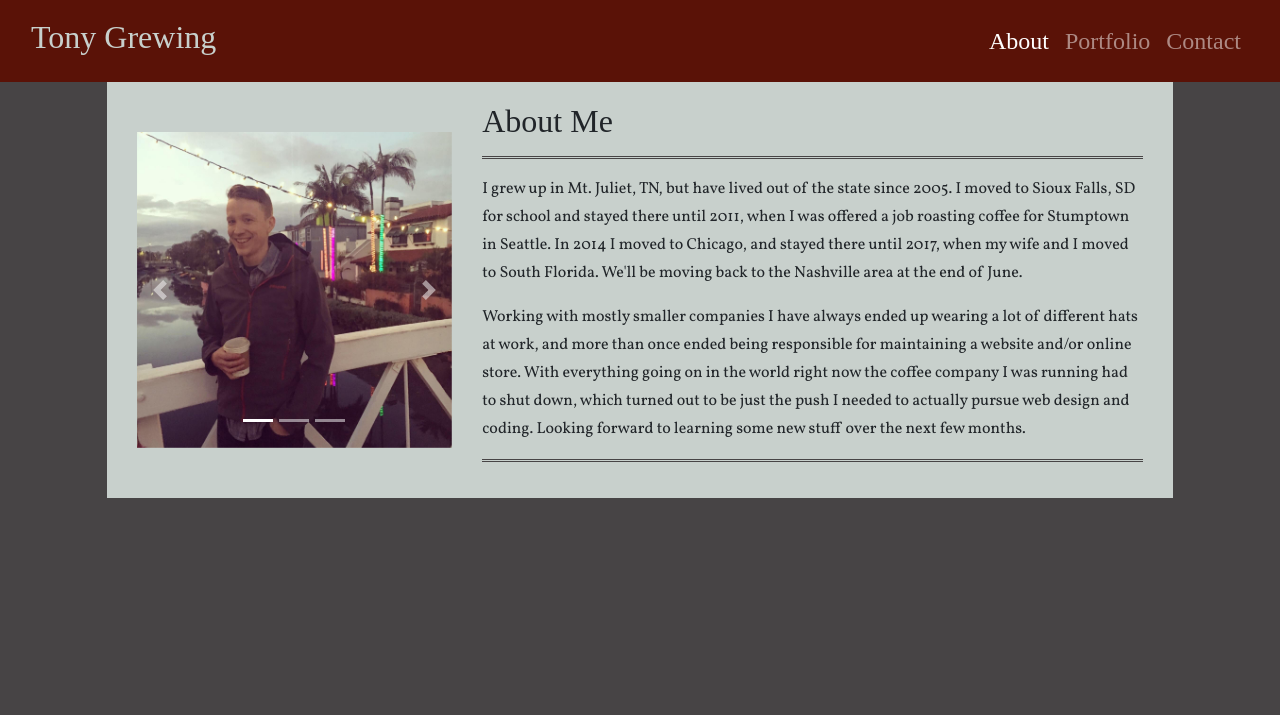
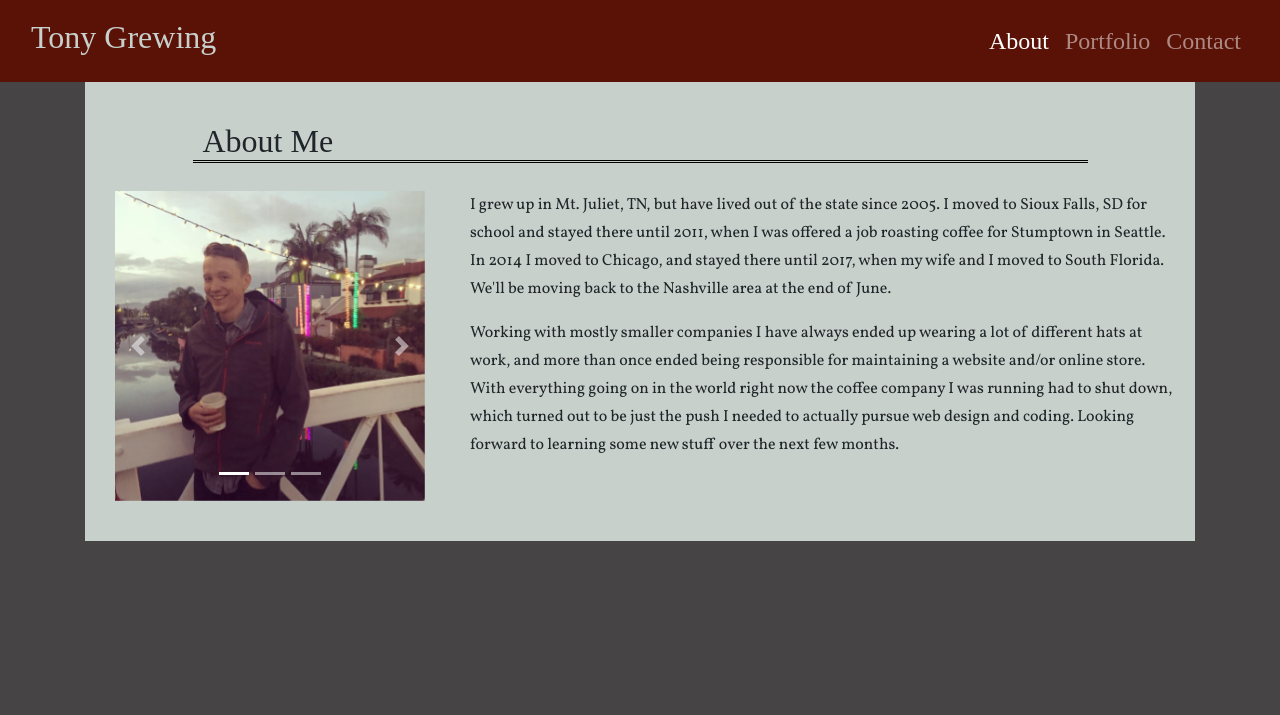
Before and after one commit to tsgrewing/Portfolio, a plain HTML site: page index.html in a window 1280 px wide. Shown: the top 715 px of the page. Drawn offline with nearby package versions, Linux system fonts and the light colour scheme; a web font is replaced by a local one.

Commit message:
updating about me formatting

```diff
--- a/index.html
+++ b/index.html
@@ -38,12 +38,18 @@
     </header>
 
     <!-- Main Content Wrapper -->
-    <main class="d-flex justify-content-center align-items-center">
+    <main class="container justify-middle justify-content-center align-items-center">
         <!-- Main content -->
-        <section class="row justify-content-center maincontent content-box col-xs-12 col-sm-10 col-md-10 col-lg-10">
-
+        <section class="row justify-content-center maincontent content-box">
+          <section class="row  maincontent content-box col-xs-12 col-sm-10 col-md-10 col-lg-10">
+            <h2 class="mx-left">About Me</h2>
+          </section>
+          <section class="row">
               <!-- Picture Carousel  -->
-            <section id="carouselExampleIndicators" class="carousel slide col-xs-12 col-sm-12 col-md-6 col-lg-4" >
+            <section class="row">
+              <section class="col-lg-4">
+                <section class="row">
+              <section id="carouselExampleIndicators" class="carousel slide col-xs-12 col-sm-12 col-md-12 col-lg-12" >
                 <section class="carousel-inner">
                   <ol class="carousel-indicators">
                     <li data-target="#carouselExampleIndicators" data-slide-to="0" class="active"></li>
@@ -79,11 +85,10 @@
 
                       </section>
                 </section>
-
+              </section>
+              </section>
               <!-- About me section -->
-            <section class="bio col-xs-12 col-sm-12 col-md-12 col-lg-8">
-                <h2>About Me</h2>
-                <hr>
+              <section class="bio col-xs-12 col-sm-12 col-lg-8 ">
                   <p>
                       I grew up in Mt. Juliet, TN, but have lived out of the state since
                     2005. I moved to Sioux Falls, SD for school and stayed there until 2011,
@@ -101,7 +106,8 @@
                     out to be just the push I needed to actually pursue web design and coding. Looking
                     forward to learning some new stuff over the next few months.
                   </p>
-                <hr>
+
+              </section>
           </section>
         </section>
 
--- a/styles/style1.css
+++ b/styles/style1.css
@@ -49,21 +49,17 @@ p {
     line-height: 1.75;
 }
 
-/* .main-content-container {
-    max-height: 80vh;
-} */
 
 .maincontent {
     margin-top: auto;
     margin-bottom: auto;
     padding-top: 20px;
     padding-bottom: 20px;
-
 }
 
 .carousel {
     margin-top: auto;
-    margin-bottom: auto;
+    margin-bottom: 20px;
 }
 
 .content-box {
@@ -75,7 +71,7 @@ hr {
 }
 
 /* Contact Form Styles */
-.contact-header {
+h2 {
     border-bottom: 3px double black;
     width: 100%;
     padding-left: 10px;
@@ -110,19 +106,3 @@ hr {
     color: #c8d0cc;
     text-align: center;
     padding-top: 10px;
-
-
-
-
-
-
-/* Bootstrap Sticky Footer
-
-    .footer {
-    position: absolute;
-    bottom: 0;
-    width: 100%;
-    height: 60px;
-    line-height: 60px;
-    background-color: #f5f5f5;
-} */
```
Also changed, not shown: contact.html (+1 -1 lines), portfolio.html (+2 -2 lines). Lines whose indentation alone changed are shown as unchanged.
